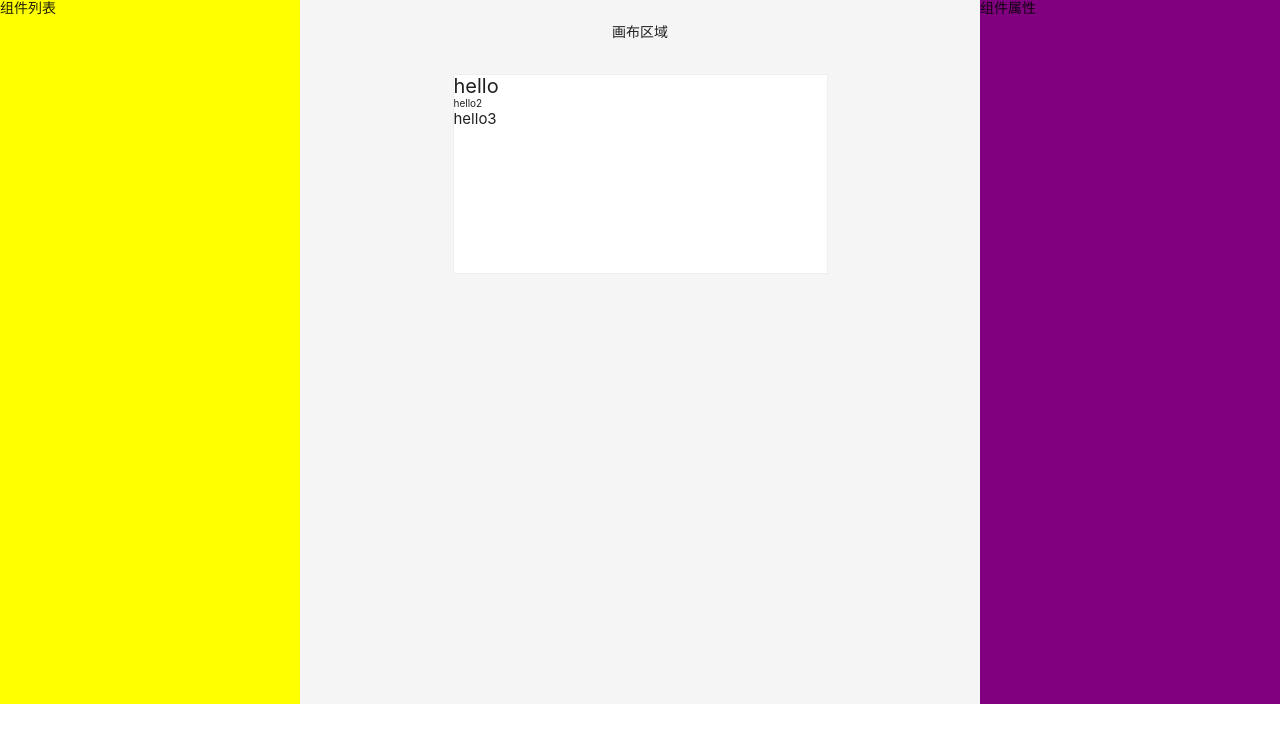
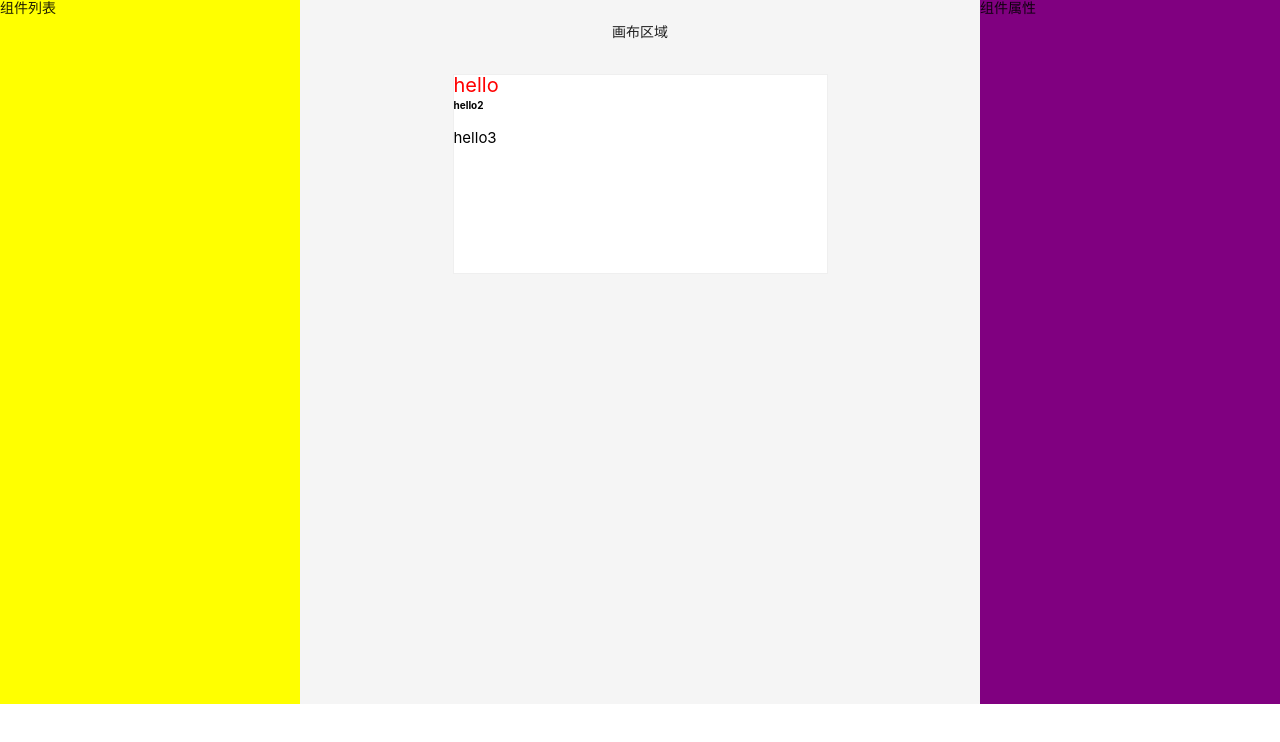
Before and after one commit to tyler4400/my-lego, a Vue app in the folder packages/craft/: page /editor in a window 1280 px wide. Shown: the top 742 px of the page. Built offline with nearby package versions, Linux system fonts and the light colour scheme; the HTML template or start-up script is replaced by a standard one.

Commit message:
6.4 LText添加通用的props

```diff
--- a/packages/craft/src/components/LText.vue
+++ b/packages/craft/src/components/LText.vue
@@ -8,32 +8,23 @@
   </component>
 </template>
 <script setup lang="ts">
-
 import { computed } from 'vue'
 import { pick } from 'lodash-es'
+import { textPropType, textStylePropsKeys } from '@/defaultProps.ts'
 
 defineOptions({
   name: 'LText',
 })
 
 const props = defineProps({
-  // eslint-disable-next-line vue/require-default-prop
-  text: {
-    type: String,
-    required: false,
-  },
-  fontSize: {
-    type: String,
-    required: true,
-  },
   tag: {
     type: String,
     default: 'div',
   },
+  ...textPropType,
 })
 
-
-const styleProps = computed(() => pick(props, 'fontSize'))
+const styleProps = computed(() => pick(props, textStylePropsKeys))
 </script>
 
 <style scoped>
@@ -48,5 +39,6 @@ button.l-text-component {
 .l-text-component {
   box-sizing: border-box;
   white-space: pre-wrap;
+  position: relative !important;
 }
 </style>
--- /dev/null
+++ b/packages/craft/src/defaultProps.ts
@@ -0,0 +1,61 @@
+import { mapValues, without } from 'lodash-es'
+
+export const commonDefaultProps = {
+  // actions
+  actionType: '',
+  url: '',
+
+  // size
+  height: '',
+  width: '318px',
+  paddingLeft: '0px',
+  paddingRight: '0px',
+  paddingTop: '0px',
+  paddingBottom: '0px',
+
+  // border type
+  borderStyle: 'none',
+  borderColor: '#000',
+  borderWidth: '0',
+  borderRadius: '0',
+
+  // shadow and opacity
+  boxShadow: '0 0 0 #000000',
+  opacity: 1,
+
+  // position and x,y
+  position: 'absolute',
+  left: '0',
+  top: '0',
+  right: '0',
+}
+
+export const textDefaultProps = {
+  ...commonDefaultProps,
+
+  text: '正文内容',
+
+  // basic props - font styles
+  fontSize: '14px',
+  fontFamily: '',
+  fontWeight: 'normal',
+  fontStyle: 'normal',
+  textDecoration: 'none',
+  lineHeight: '1',
+  textAlign: 'left',
+  color: '#000000',
+  backgroundColor: '',
+}
+
+//源码 transformToComponentProps
+export const computePropTypes = <T extends Record<string, any>>(props: T) =>
+  mapValues(props, item => {
+    return {
+      type: item.constructor,
+      default: item,
+    }
+  })
+
+export const textPropType = computePropTypes(textDefaultProps)
+
+export const textStylePropsKeys = without(Object.keys(textDefaultProps), 'actionType', 'url', 'text')
```
